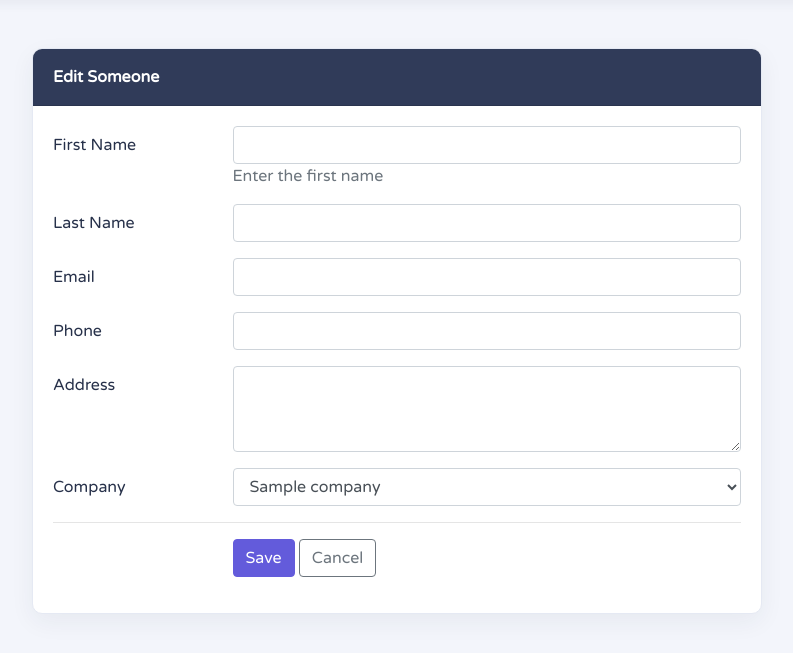
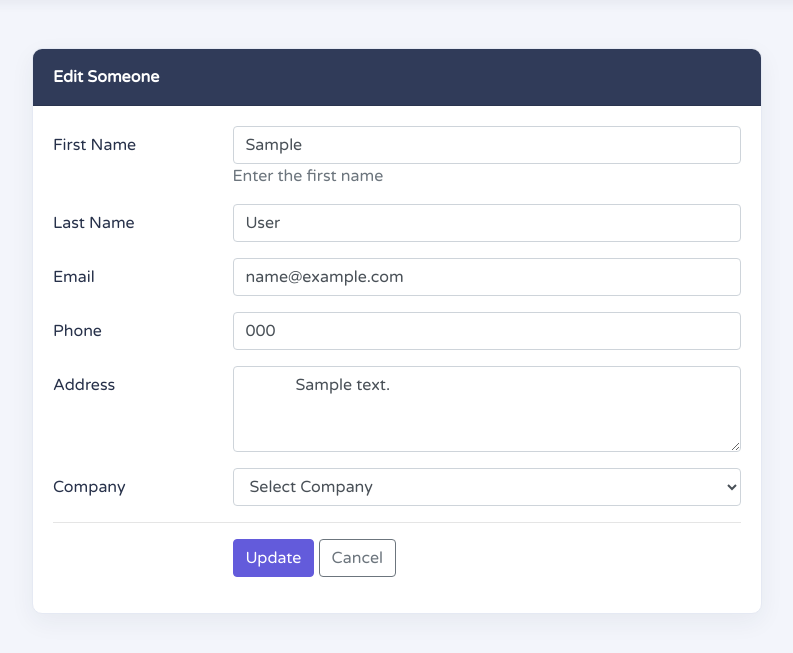
Before and after one commit to kalonjic34/contact-management-app, a Laravel app: template resources/views/contacts/edit.blade.php in a window 1280 px wide. Shown: the part 60-713 px from the top of the page, without its empty margins (243-1036 px from the left). Run offline with Laravel 12, Linux system fonts and the light colour scheme; the template is opened without the code that fills it: most values are stand-ins (such as "Sample title", 1, 10 or a date in 2020).

Commit message:
Update contact form to retain existing values and conditionally display button text

```diff
--- a/resources/views/contacts/_form.blade.php
+++ b/resources/views/contacts/_form.blade.php
@@ -3,7 +3,7 @@
       <div class="form-group row">
         <label for="first_name" class="col-md-3 col-form-label">First Name</label>
         <div class="col-md-9">
-          <input type="text" name="first_name" id="first_name" value="{{ request()->old('first_name') }}" class="form-control @error('first_name') is-invalid @enderror">
+          <input type="text" name="first_name" id="first_name" value="{{ request()->old('first_name', $contact->first_name) }}" class="form-control @error('first_name') is-invalid @enderror">
           @error('first_name')
               <div class="invalid-feedback">
                 {{ $message }}
@@ -19,7 +19,7 @@
       <div class="form-group row">
         <label for="last_name" class="col-md-3 col-form-label">Last Name</label>
         <div class="col-md-9">
-          <input type="text" name="last_name" id="last_name" value="{{ request()->old('last_name') }}" class="form-control @error('last_name') is-invalid @enderror">
+          <input type="text" name="last_name" id="last_name" value="{{ request()->old('last_name',$contact->last_name) }}" class="form-control @error('last_name') is-invalid @enderror">
           @error('last_name')
               <div class="invalid-feedback">
                 {{ $message }}
@@ -31,7 +31,7 @@
       <div class="form-group row">
         <label for="email" class="col-md-3 col-form-label">Email</label>
         <div class="col-md-9">
-          <input type="text" name="email" id="email" value="{{ old('email') }}" class="form-control @error('email') is-invalid @enderror">
+          <input type="text" name="email" id="email" value="{{ old('email',$contact->email) }}" class="form-control @error('email') is-invalid @enderror">
         @error('email')
                 <div class="invalid-feedback">
                 {{ $message }}
@@ -43,7 +43,7 @@
       <div class="form-group row">
         <label for="phone" class="col-md-3 col-form-label">Phone</label>
         <div class="col-md-9">
-          <input type="text" name="phone" id="phone" value="{{ old('phone') }}" class="form-control @error('phone') is-invalid @enderror">
+          <input type="text" name="phone" id="phone" value="{{ old('phone',$contact->phone) }}" class="form-control @error('phone') is-invalid @enderror">
         @error('phone')
                   <div class="invalid-feedback">
                 {{ $message }}
@@ -56,7 +56,7 @@
         <label for="name" class="col-md-3 col-form-label">Address</label>
         <div class="col-md-9">
           <textarea name="address" id="address" rows="3" class="form-control @error('address') is-invalid @enderror">
-            {{ old('address') }}
+            {{ old('address', $contact->address) }}
           </textarea>
         @error('address')
                   <div class="invalid-feedback">
@@ -72,7 +72,7 @@
 
             <option value="">Select Company</option>
             @foreach ($companies as $id => $name)
-                <option value="{{ $id }}" @selected($id == old('company_id'))>{{ $name }}</option>
+                <option value="{{ $id }}" @selected($id == old('company_id',$contact->company_id))>{{ $name }}</option>
             @endforeach
           </select>
           @error('company_id')
@@ -85,7 +85,7 @@
       <hr>
       <div class="form-group row mb-0">
         <div class="col-md-9 offset-md-3">
-            <button type="submit" class="btn btn-primary">Save</button>
+            <button type="submit" class="btn btn-primary">{{ $contact->exist ? "Update" : "Save"}}</button>
             <a href="{{ route('contacts.index') }}" class="btn btn-outline-secondary">Cancel</a>
         </div>
       </div>
```
